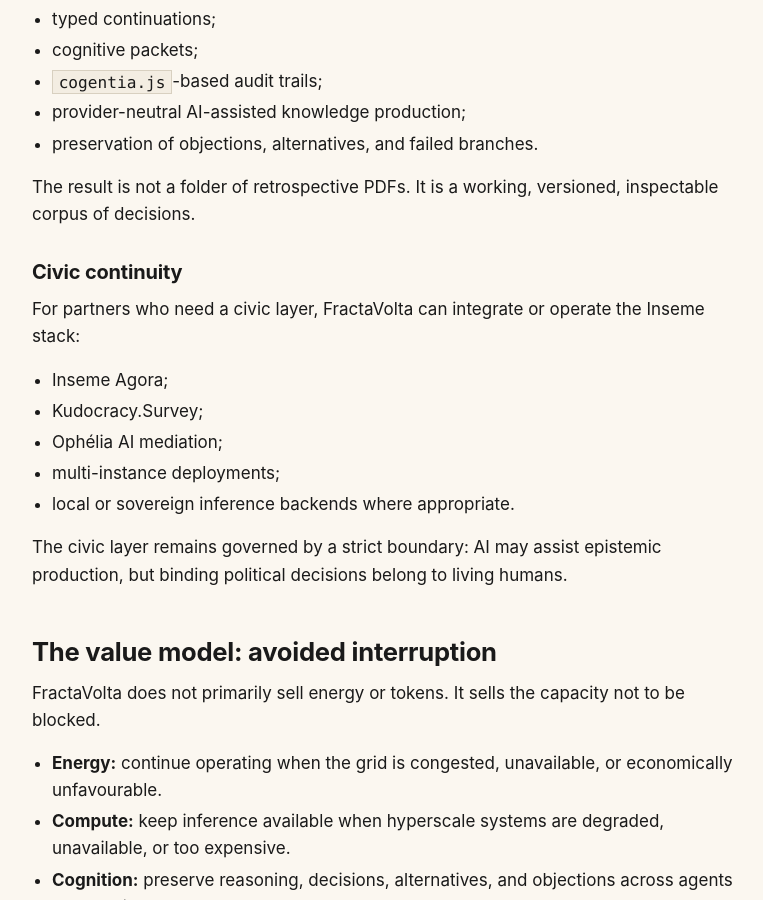
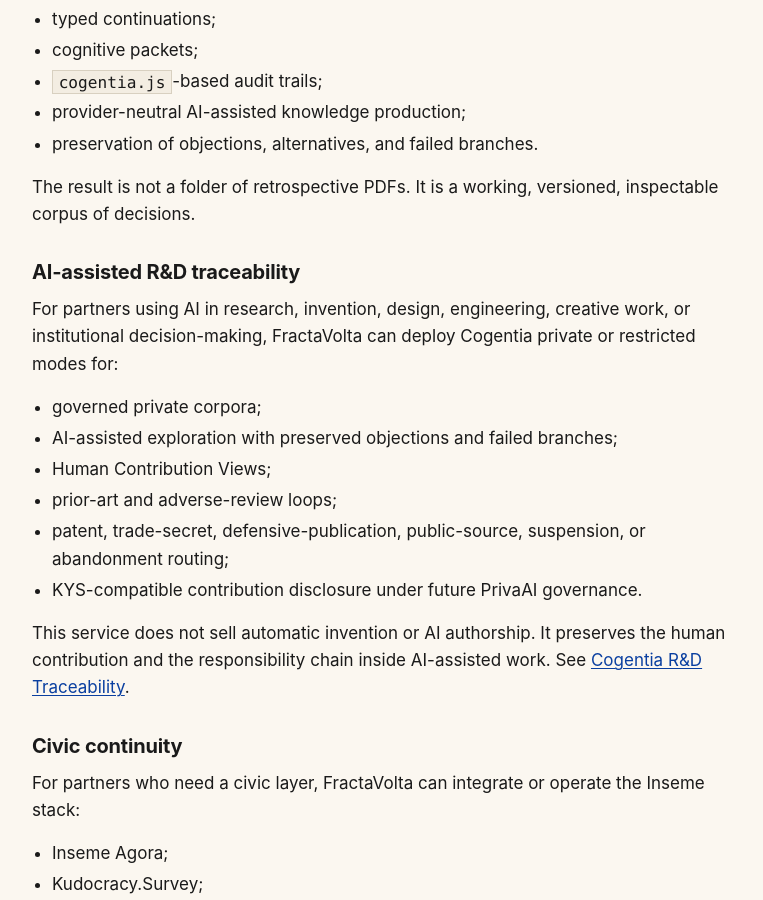
Before and after one commit to JeanHuguesRobert/FractaVolta, a Jekyll site: the page built from docs/for-partners.md, in a window 1280 px wide and 900 px high, scrolled down 1798 px. Shown: the whole window, without its empty margins (56-819 px from the left). Built offline with Jekyll 4.4.1, drawn with Linux system fonts in a browser that asks for light colours; some of the changed text lies outside the part shown.

Commit message:
Reference Cogentia R&D traceability service on partners page

```diff
--- a/docs/for-partners.md
+++ b/docs/for-partners.md
@@ -64,6 +64,19 @@
 
 The result is not a folder of retrospective PDFs. It is a working, versioned, inspectable corpus of decisions.
 
+### AI-assisted R&D traceability
+
+For partners using AI in research, invention, design, engineering, creative work, or institutional decision-making, FractaVolta can deploy Cogentia private or restricted modes for:
+
+- governed private corpora;
+- AI-assisted exploration with preserved objections and failed branches;
+- Human Contribution Views;
+- prior-art and adverse-review loops;
+- patent, trade-secret, defensive-publication, public-source, suspension, or abandonment routing;
+- KYS-compatible contribution disclosure under future PrivaAI governance.
+
+This service does not sell automatic invention or AI authorship. It preserves the human contribution and the responsibility chain inside AI-assisted work. See [Cogentia R&D Traceability](./cogentia-rd-traceability).
+
 ### Civic continuity
 
 For partners who need a civic layer, FractaVolta can integrate or operate the Inseme stack:
@@ -107,6 +120,7 @@
 - campuses and student housing;
 - municipalities and local authorities;
 - industrial or tourist sites with energy autonomy needs;
+- companies, laboratories, and institutions using AI in R&D or decision-making;
 - institutions seeking deliberation tools without vendor lock-in;
 - partners working on Mediterranean energy, compute, and civic sovereignty.
 
```
